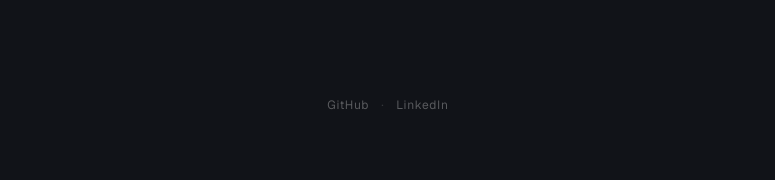
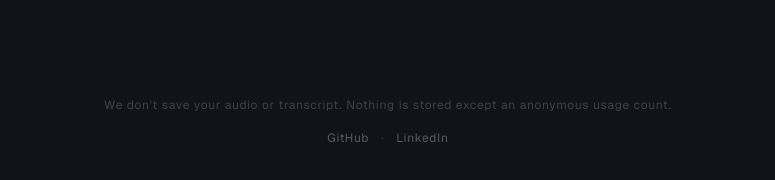
Before and after one commit to vishakhamotwani/unfiltered, a React (Vite) app: page / in a window 1280 px wide. Shown: the part 770-950 px from the top of the page, without its empty margins (252-1027 px from the left). Before the commit the page ends 925 px from the top, so only its background shows below. Built offline with nearby package versions, Linux system fonts and the light colour scheme; no server answers; the database is empty.

Commit message:
Add privacy note to footer and README

```diff
--- a/src/components/Footer.module.css
+++ b/src/components/Footer.module.css
@@ -1,14 +1,26 @@
 .footer {
   display: flex;
+  flex-direction: column;
   align-items: center;
-  justify-content: center;
-  gap: 12px;
+  gap: 14px;
   padding: 32px 24px 40px;
   margin-top: auto;
   font-family: var(--font);
   font-size: 0.75rem;
   font-weight: 400;
   letter-spacing: 0.06em;
+}
+
+.privacy {
+  color: rgba(255, 255, 255, 0.2);
+  text-align: center;
+  line-height: 1.6;
+}
+
+.links {
+  display: flex;
+  align-items: center;
+  gap: 12px;
 }
 
 .link {
--- a/src/components/Footer.tsx
+++ b/src/components/Footer.tsx
@@ -3,6 +3,10 @@ import styles from './Footer.module.css'
 export default function Footer() {
   return (
     <footer className={styles.footer}>
+      <p className={styles.privacy}>
+        We don't save your audio or transcript. Nothing is stored except an anonymous usage count.
+      </p>
+      <div className={styles.links}>
         <a
           href="https://github.com/vishakhamotwani/unfiltered"
           target="_blank"
@@ -20,6 +24,7 @@ export default function Footer() {
         >
           LinkedIn
         </a>
+      </div>
     </footer>
   )
 }
```
Also changed, not shown: 1 other file (tests, documents, lock files or other folders). Lines whose indentation alone changed are shown as unchanged.
